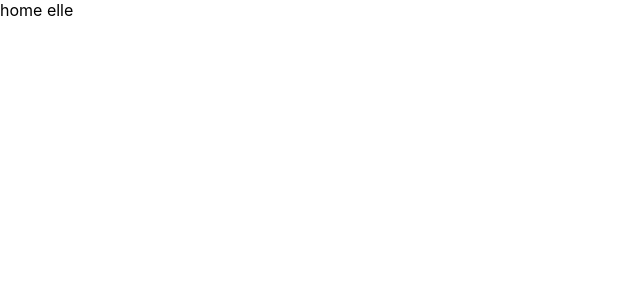
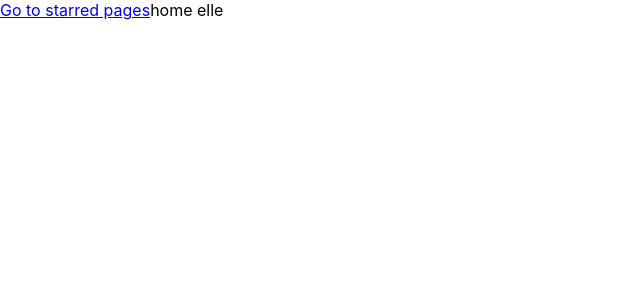
Before and after one commit to Yash-Bisen/box-office-react, a React (Create React App) app: page / in a window 1280 px wide. Shown: the top 300 px of the page, without its empty margins (0-640 px from the left). Built offline with nearby package versions, Linux system fonts and the light colour scheme.

Commit message:
added every react router

```diff
--- a/src/App.jsx
+++ b/src/App.jsx
@@ -10,6 +10,7 @@ function App() {
     <Routes>
     <Route path="/" element={<Home />}/>
     <Route path="/Starred" element={<Starred />}/>
+    <Route path="*" element={<div>No Match Found</div>} />
       {/* <Route path="/" element={<App />}>
         <Route index element={<Home />} />
         <Route path="teams" element={<Teams />}>
--- a/src/pages/Home.jsx
+++ b/src/pages/Home.jsx
@@ -1,5 +1,12 @@
+import {Link} from 'react-router-dom'
+
 const Home = () => {
-    return <div> home elle </div>
+
+    return <div>
+    <Link to="/starred">Go to starred pages</Link>
+
+
+    home elle </div>
 }
 
 export default Home;
```
